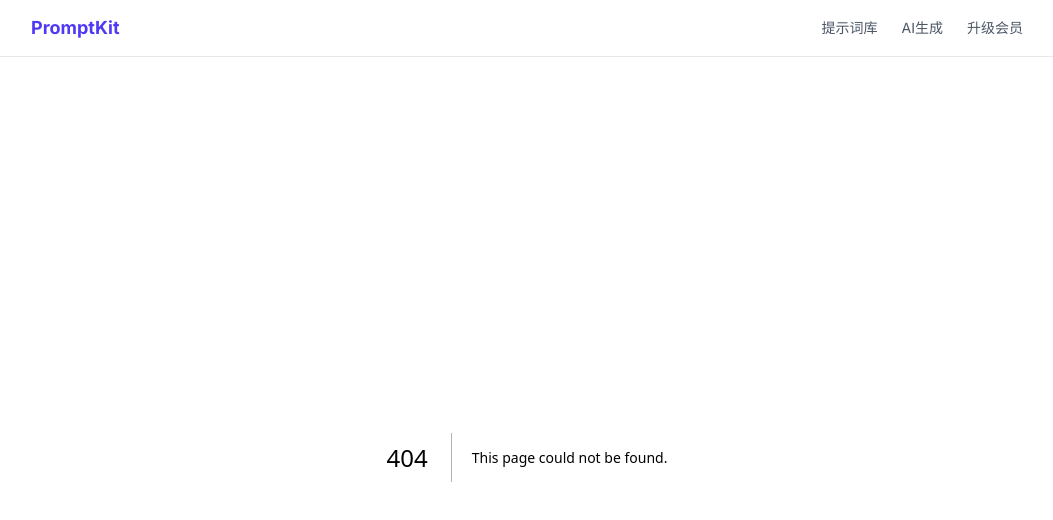
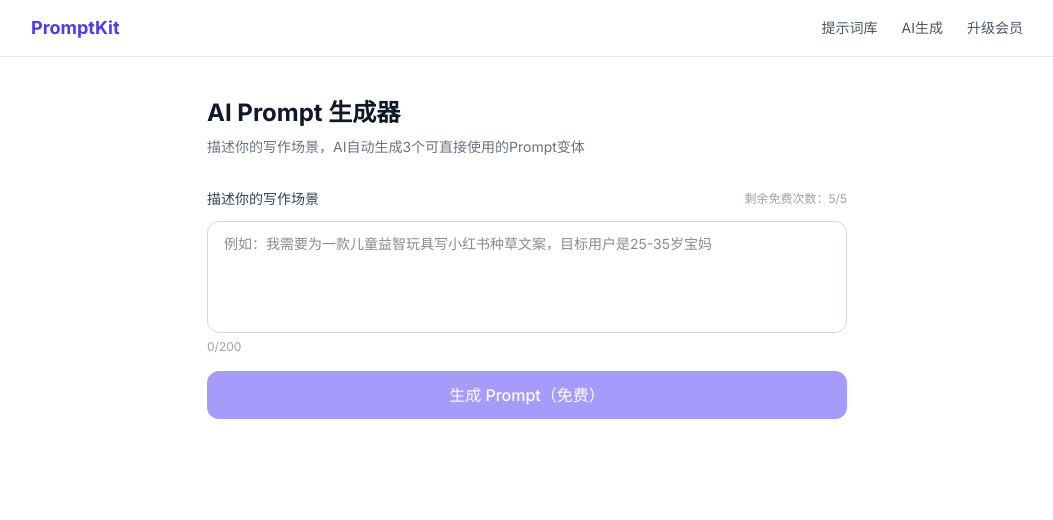
Before and after one commit to zhaomo08/promptkit-zh, a Next.js app: page /generate in a window 1280 px wide. Before the commit this address had no page. Shown: the top 520 px of the page, without its empty margins (113-1166 px from the left). Built offline with nearby package versions, Linux system fonts and the light colour scheme.

Commit message:
feat: add AI prompt generator with daily usage limit

```diff
--- /dev/null
+++ b/app/generate/page.tsx
@@ -0,0 +1,19 @@
+import PromptGenerator from '@/components/PromptGenerator'
+import type { Metadata } from 'next'
+
+export const metadata: Metadata = {
+  title: 'AI Prompt生成器 - PromptKit | 输入场景自动生成提示词',
+  description: '输入你的写作场景，AI自动生成3个不同风格的高质量Prompt，每天免费5次',
+}
+
+export default function GeneratePage() {
+  return (
+    <main className="max-w-2xl mx-auto px-4 py-10">
+      <h1 className="text-2xl font-bold text-gray-900 mb-2">AI Prompt 生成器</h1>
+      <p className="text-gray-500 text-sm mb-8">
+        描述你的写作场景，AI自动生成3个可直接使用的Prompt变体
+      </p>
+      <PromptGenerator />
+    </main>
+  )
+}
--- /dev/null
+++ b/components/PromptGenerator.tsx
@@ -0,0 +1,103 @@
+'use client'
+import { useState, useEffect } from 'react'
+import { canGenerate, getRemainingCount, incrementUsage } from '@/lib/usage'
+import Link from 'next/link'
+
+export default function PromptGenerator() {
+  const [scenario, setScenario] = useState('')
+  const [result, setResult] = useState('')
+  const [loading, setLoading] = useState(false)
+  const [error, setError] = useState('')
+  const [remaining, setRemaining] = useState(5)
+  const [limitReached, setLimitReached] = useState(false)
+
+  useEffect(() => {
+    setRemaining(getRemainingCount())
+    setLimitReached(!canGenerate())
+  }, [])
+
+  const handleGenerate = async () => {
+    if (!canGenerate()) {
+      setLimitReached(true)
+      return
+    }
+    if (!scenario.trim()) {
+      setError('请输入使用场景')
+      return
+    }
+    setError('')
+    setLoading(true)
+    incrementUsage()
+    setRemaining(getRemainingCount())
+
+    try {
+      const res = await fetch('/api/generate', {
+        method: 'POST',
+        headers: { 'Content-Type': 'application/json' },
+        body: JSON.stringify({ scenario }),
+      })
+      const data = await res.json()
+      if (!res.ok) {
+        setError(data.error || '生成失败，请重试')
+        return
+      }
+      setResult(data.result)
+    } catch {
+      setError('网络错误，请检查连接后重试')
+    } finally {
+      setLoading(false)
+    }
+  }
+
+  if (limitReached) {
+    return (
+      <div className="text-center py-12 bg-white border border-gray-200 rounded-2xl">
+        <p className="text-gray-700 font-medium mb-2">今日免费次数已用完</p>
+        <p className="text-gray-400 text-sm mb-6">每天5次免费生成，明天自动重置</p>
+        <Link
+          href="/pricing"
+          className="inline-block bg-indigo-600 text-white px-8 py-3 rounded-xl text-sm font-medium hover:bg-indigo-700 transition-colors"
+        >
+          升级会员，无限使用
+        </Link>
+      </div>
+    )
+  }
+
+  return (
+    <div>
+      <div className="flex justify-between items-center mb-3">
+        <label className="text-sm font-medium text-gray-700">描述你的写作场景</label>
+        <span className="text-xs text-gray-400">剩余免费次数：{remaining}/5</span>
+      </div>
+      <textarea
+        value={scenario}
+        onChange={e => setScenario(e.target.value)}
+        placeholder="例如：我需要为一款儿童益智玩具写小红书种草文案，目标用户是25-35岁宝妈"
+        className="w-full h-28 px-4 py-3 border border-gray-300 rounded-xl focus:outline-none focus:border-indigo-400 text-sm resize-none bg-white"
+        maxLength={200}
+      />
+      <div className="flex justify-between items-center mb-4">
+        <p className="text-xs text-gray-400">{scenario.length}/200</p>
+        {error && <p className="text-red-500 text-xs">{error}</p>}
+      </div>
+
+      <button
+        onClick={handleGenerate}
+        disabled={loading || !scenario.trim()}
+        className="w-full bg-indigo-600 text-white py-3 rounded-xl font-medium hover:bg-indigo-700 disabled:opacity-50 disabled:cursor-not-allowed transition-colors"
+      >
+        {loading ? '生成中...' : '生成 Prompt（免费）'}
+      </button>
+
+      {result && (
+        <div className="mt-6 bg-gray-50 border border-gray-200 rounded-xl p-5">
+          <h3 className="font-medium text-gray-800 mb-3 text-sm">生成结果</h3>
+          <pre className="text-sm text-gray-700 whitespace-pre-wrap font-sans leading-relaxed">
+            {result}
+          </pre>
+        </div>
+      )}
+    </div>
+  )
+}
```
